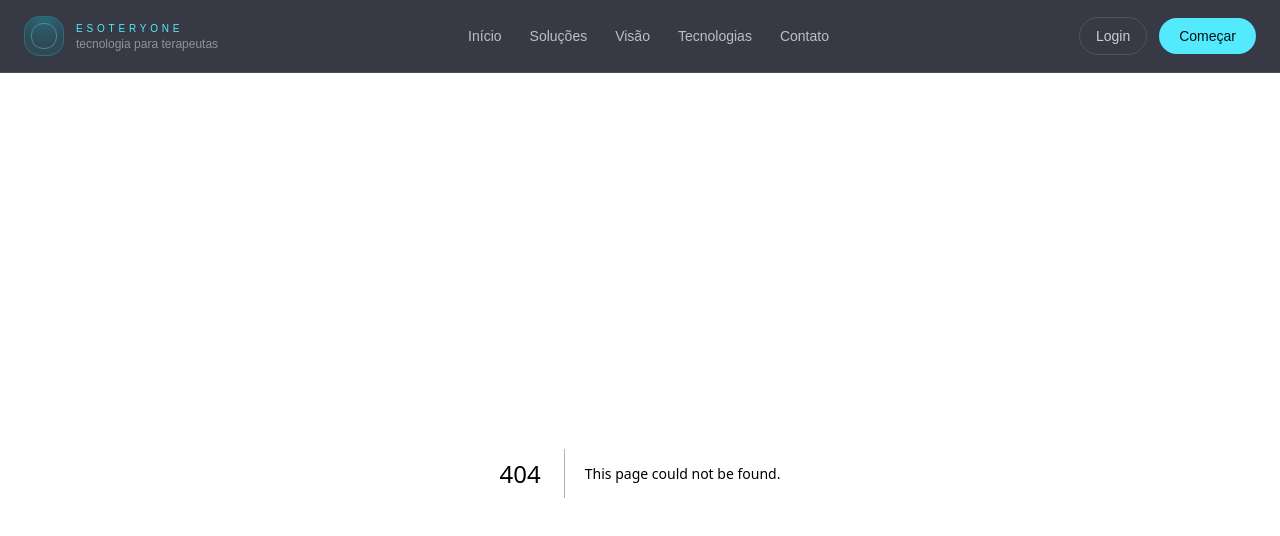
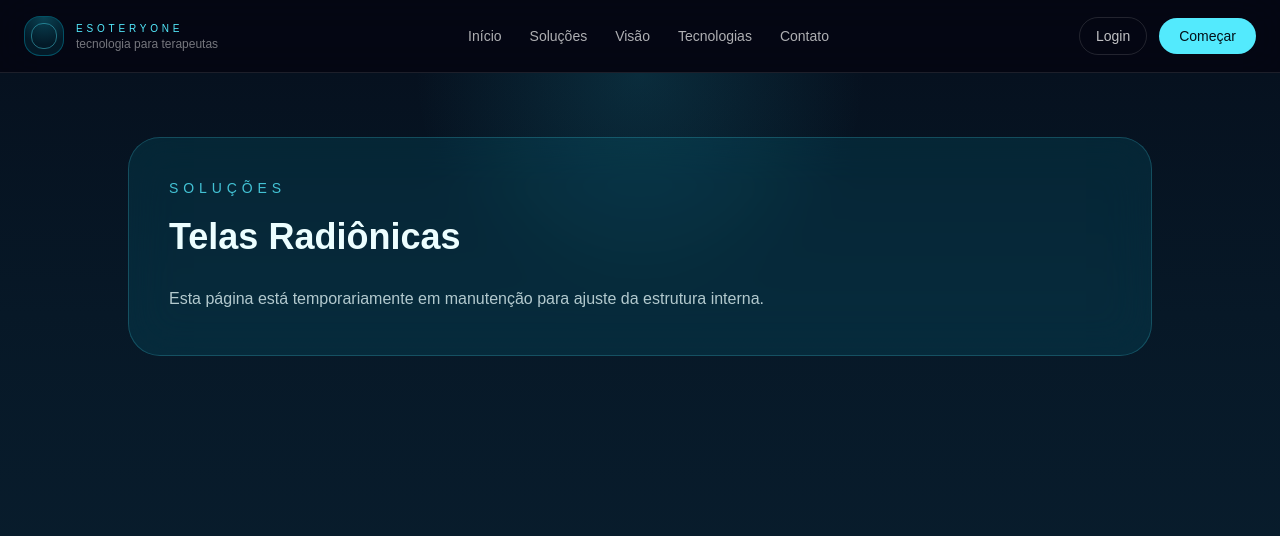
Before and after one commit to EsoteryOne/esoteryone-site-1, a Next.js app: page /solucoes/telas-radionicas in a window 1280 px wide. Before the commit this address had no page. Shown: the top 536 px of the page. Built offline with nearby package versions, Linux system fonts and the light colour scheme.

Commit message:
corrige page telas radionicas

```diff
--- /dev/null
+++ b/app/solucoes/telas-radionicas/page.tsx
@@ -0,0 +1,19 @@
+export default function PaginaTelasRadionicas() {
+  return (
+    <main className="min-h-screen bg-[radial-gradient(circle_at_top,rgba(34,211,238,0.14),transparent_22%),linear-gradient(180deg,#06111f_0%,#071827_30%,#0a2233_100%)] px-6 py-16 text-cyan-50">
+      <div className="mx-auto max-w-5xl rounded-[2rem] border border-cyan-300/20 bg-cyan-400/10 p-10 backdrop-blur-xl">
+        <p className="text-sm uppercase tracking-[0.35em] text-cyan-300/80">
+          Soluções
+        </p>
+
+        <h1 className="mt-4 text-4xl font-semibold leading-tight text-cyan-50">
+          Telas Radiônicas
+        </h1>
+
+        <p className="mt-6 max-w-3xl text-base leading-8 text-cyan-50/75">
+          Esta página está temporariamente em manutenção para ajuste da estrutura interna.
+        </p>
+      </div>
+    </main>
+  )
+}
```
